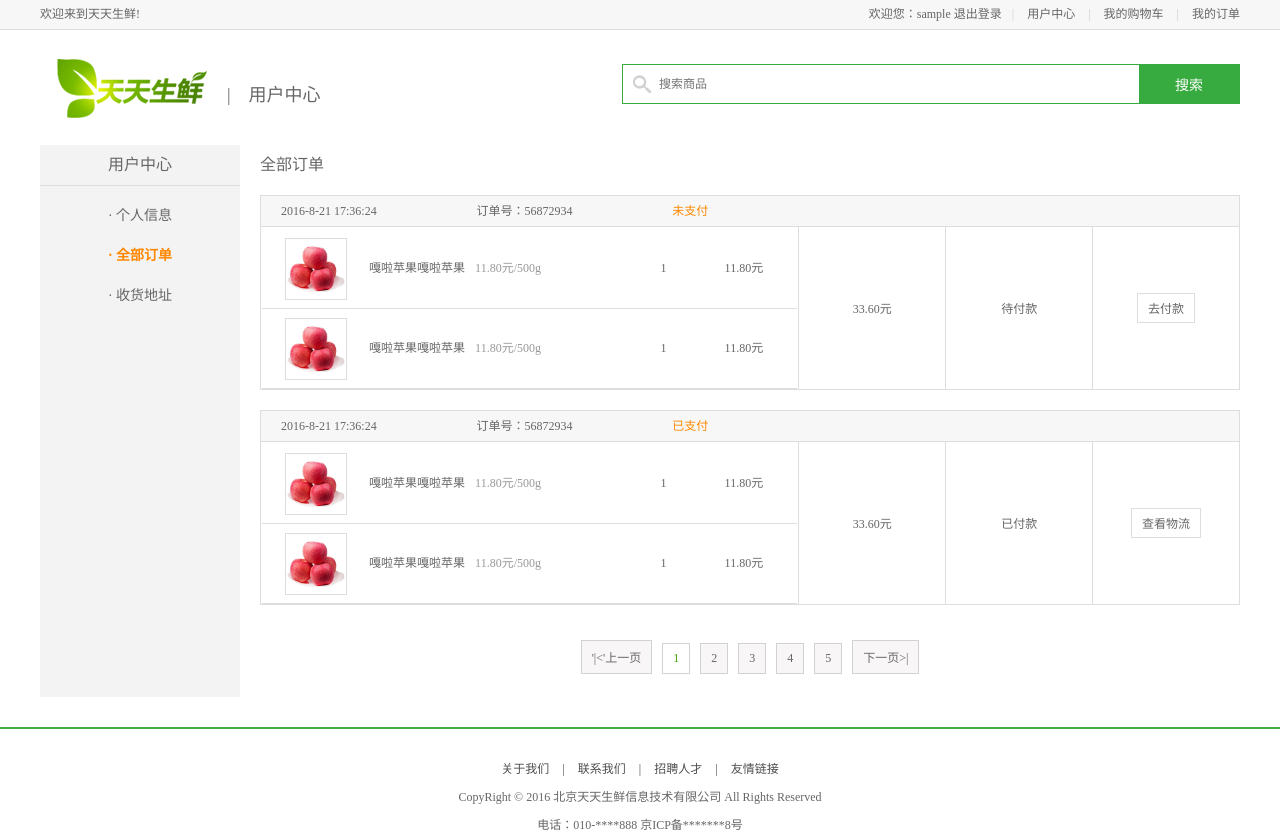
After one commit to Alovelyfish/ttsx, a Django app: page /user/order in a window 1280 px wide. The commit adds this page. Run offline with Django 3.2, Linux system fonts and the light colour scheme; the visitor is signed in with stand-in values (Sample User, id 1); parts of the project's set-up code (start-up, migrations or seed data) failed here and were passed over.

Commit message:
信息修改及新增

```diff
--- a/apps/user/urls.py
+++ b/apps/user/urls.py
@@ -2,11 +2,15 @@
 from apps.user import views
 from django.urls import path
 from django.conf.urls import url
-from apps.user.views import RegisterView, ActiveView, LoginView
+from apps.user.views import RegisterView, ActiveView, LoginView, UserInfoView, UserOrderView, UserAddressView, LogoutView
 
 urlpatterns = [
     # url(r'^register$', view=views.register, name='register'),
     path(r'register', RegisterView.as_view(), name='register'),
     url(r'active/(?P<token>.*)', ActiveView.as_view(), name='active'),
-    path(r'login', LoginView.as_view(), name='login')
+    path(r'login', LoginView.as_view(), name='login'),
+    path(r'logout', LogoutView.as_view(), name='logout'),
+    url(r'^info$', UserInfoView.as_view(), name='info'),
+    url(r'^order$', UserOrderView.as_view(), name='order'),
+    url(r'^address$', UserAddressView.as_view(), name='address')
 ]
--- a/apps/user/views.py
+++ b/apps/user/views.py
@@ -1,16 +1,19 @@
 import re
 
 from django.conf import settings
-from django.contrib.auth import authenticate, login
+from django.contrib.auth import authenticate, login, logout
+from django.contrib.auth.decorators import login_required
+from django.contrib.auth.mixins import LoginRequiredMixin
 from django.core.mail import send_mail
 from django.http import HttpResponse
 from django.shortcuts import render, redirect
 from django.urls import reverse
+from django.utils.decorators import method_decorator
 from django.views.generic import View
 from itsdangerous import SignatureExpired
 from itsdangerous import TimedJSONWebSignatureSerializer as Serializer
 
-from apps.user.models import User
+from apps.user.models import User, Address
 
 # from celery_tasks.tasks import send_register_active_mail
 
@@ -166,7 +169,9 @@ class LoginView(View):
             if user.is_active:
                 # 记录状态
                 login(request=request, user=user)
-                response = redirect(reverse('goods:index'))
+                next_url = request.GET.get('next', reverse('goods:index'))
+                response = redirect(next_url)
+
                 remember = request.POST.get('remember')
                 if remember == 'on':
                     response.set_cookie('username', user_name, max_age=7 * 24)
@@ -177,3 +182,79 @@ class LoginView(View):
                 return render(request, 'login.html', {'errmsg': '用户未激活'})
         else:
             return render(request, 'login.html', {'errmsg': '用户名或密码错误'})
+
+
+class LogoutView(View):
+    def get(self, request):
+        logout(request=request)
+        return redirect(reverse('user:login'))
+
+
+# /user
+# /user
+
+class UserInfoView(View):
+    @method_decorator(login_required(login_url='/user/login'))
+    def get(self, request):
+        # request.user.is_authenticated
+        user = request.user
+        try:
+            address1 = Address.objects.get(user=user)
+        # TODO 查找关于抛出异常类型问题
+        except Address.DoesNotExist:
+            address1 = None
+        return render(request=request, template_name='user_center_info.html',
+                      context={'page': 'user', 'address1': address1})
+
+
+# /user/
+
+class UserOrderView(LoginRequiredMixin, View):
+    login_url = '/user/order'
+
+    def get(self, request):
+        return render(request=request, template_name='user_center_order.html', context={'page': 'order'})
+
+
+# /user/
+
+class UserAddressView(LoginRequiredMixin, View):
+    login_url = '/user/address'
+
+    def get(self, request):
+        user = request.user
+        try:
+            address = Address.objects.get(user=user, is_default=True)
+        except Address.DoesNotExist:
+            address = None
+
+        return render(request=request, template_name='user_center_site.html',
+                      context={'page': 'address', 'address': address})
+
+    def post(self, request):
+        # 获取前台数据
+        receiver = request.POST.get("receiver")
+        addr = request.POST.get("addr")
+        zip_code = request.POST.get("zip_code")
+        tel = request.POST.get("tel")
+        # 前台数据校验
+        if not all([receiver, addr, zip_code, tel]):
+            return render(request, 'user_center_site.html', {'errmsg': '地址信息存在未填数据，请填写完整数据'})
+        # 写入数据库
+        if not re.match(r'^1[3|4|5|7|8][0-9]{9}$', tel):
+            return render(request, 'user_center_site.html', {'errmsg': '手机格式非法'})
+        # 校验地址是否存在默认
+        user = request.user
+        try:
+            address = Address.objects.get(user=user, is_default=True)
+        except Address.DoesNotExist:
+            address = None
+        if address is not None:
+            is_default = False
+        else:
+            is_default = True
+
+        Address.objects.create(user=user, receiver=receiver, addr=addr, zip_code=zip_code,
+                               phone=tel, is_default=is_default)
+
+        return redirect(reverse('user:address'))
--- a/static/user_center_info.html
+++ b/static/user_center_info.html
@@ -11,6 +11,7 @@
 		<div class="header">
 			<div class="welcome fl">欢迎来到天天生鲜!</div>
 			<div class="fr">
+
 				<div class="login_info fl">
 					欢迎您：<em>张 山</em>
 				</div>
--- a/templates/base.html
+++ b/templates/base.html
@@ -21,21 +21,25 @@
 		<div class="header">
 			<div class="welcome fl">欢迎来到天天生鲜!</div>
 			<div class="fr">
-				<div class="login_info fl">
-					欢迎您：<em>张 山</em>
+                {% if user.is_authenticated %}
+				<div class="login_btn fl">
+					欢迎您：<em>{{ user.username }}</em>
+                    <a href="{% url 'user:logout' %}">退出登录</a>
 				</div>
+                {% else %}
 				<div class="login_btn fl">
-					<a href="login.html">登录</a>
+					<a href="{% url 'user:login' %}">登录</a>
 					<span>|</span>
-					<a href="register.html">注册</a>
+					<a href="{% url 'user:register' %}">注册</a>
 				</div>
+                {% endif %}
 				<div class="user_link fl">
 					<span>|</span>
-					<a href="user_center_info.html">用户中心</a>
+					<a href="{% url 'user:info' %}">用户中心</a>
 					<span>|</span>
 					<a href="cart.html">我的购物车</a>
 					<span>|</span>
-					<a href="user_center_order.html">我的订单</a>
+					<a href="{% url 'user:order' %}">我的订单</a>
 				</div>
 			</div>
 		</div>
--- a/templates/base_user_center.html
+++ b/templates/base_user_center.html
@@ -6,12 +6,13 @@
         <div class="left_menu_con clearfix">
             <h3>用户中心</h3>
             <ul>
-                <li><a href="user_center_info.html">· 个人信息</a></li>
-                <li><a href="user_center_order.html" class="active">· 全部订单</a></li>
-                <li><a href="user_center_site.html">· 收货地址</a></li>
+                <li><a href="{% url 'user:info' %}" {% if 'user' == page %} class="active" {% endif %} >· 个人信息</a></li>
+                <li><a href="{% url 'user:order' %}" {% if 'order' == page %} class="active" {% endif %}>· 全部订单</a></li>
+                <li><a href="{% url 'user:address' %}" {% if 'address' == page %} class="active" {% endif %}>· 收货地址</a></li>
             </ul>
         </div>
+        {# 右边框#}
+        {% block right_content %}{% endblock right_content %}
     </div>
-{# 右边框#}
-    {% block right_content %}{% endblock right_content %}
+
 {% endblock body %}
--- /dev/null
+++ b/templates/user_center_order.html
@@ -0,0 +1,75 @@
+{% extends 'base_user_center.html' %}
+{% load static %}
+{% block right_content %}
+		<div class="right_content clearfix">
+				<h3 class="common_title2">全部订单</h3>
+				<ul class="order_list_th w978 clearfix">
+					<li class="col01">2016-8-21 17:36:24</li>
+					<li class="col02">订单号：56872934</li>
+					<li class="col02 stress">未支付</li>
+				</ul>
+
+				<table class="order_list_table w980">
+					<tbody>
+						<tr>
+							<td width="55%">
+								<ul class="order_goods_list clearfix">
+									<li class="col01"><img src="{% static 'images/goods02.jpg' %}"></li>
+									<li class="col02">嘎啦苹果嘎啦苹果<em>11.80元/500g</em></li>
+									<li class="col03">1</li>
+									<li class="col04">11.80元</li>
+								</ul>
+								<ul class="order_goods_list clearfix">
+									<li class="col01"><img src="{% static 'images/goods02.jpg' %}"></li>
+									<li class="col02">嘎啦苹果嘎啦苹果<em>11.80元/500g</em></li>
+									<li class="col03">1</li>
+									<li class="col04">11.80元</li>
+								</ul>
+							</td>
+							<td width="15%">33.60元</td>
+							<td width="15%">待付款</td>
+							<td width="15%"><a href="#" class="oper_btn">去付款</a></td>
+						</tr>
+					</tbody>
+				</table>
+
+				<ul class="order_list_th w978 clearfix">
+					<li class="col01">2016-8-21 17:36:24</li>
+					<li class="col02">订单号：56872934</li>
+					<li class="col02 stress">已支付</li>
+				</ul>
+				<table class="order_list_table w980">
+					<tbody>
+						<tr>
+							<td width="55%">
+								<ul class="order_goods_list clearfix">
+									<li class="col01"><img src="{% static 'images/goods02.jpg' %}"></li>
+									<li class="col02">嘎啦苹果嘎啦苹果<em>11.80元/500g</em></li>
+									<li class="col03">1</li>
+									<li class="col04">11.80元</li>
+								</ul>
+								<ul class="order_goods_list clearfix">
+									<li class="col01"><img src="{% static 'images/goods02.jpg' %}"></li>
+									<li class="col02">嘎啦苹果嘎啦苹果<em>11.80元/500g</em></li>
+									<li class="col03">1</li>
+									<li class="col04">11.80元</li>
+								</ul>
+							</td>
+							<td width="15%">33.60元</td>
+							<td width="15%">已付款</td>
+							<td width="15%"><a href="#" class="oper_btn">查看物流</a></td>
+						</tr>
+					</tbody>
+				</table>
+
+				<div class="pagenation">
+					<a href="#">'|<'上一页</a>
+					<a href="#" class="active">1</a>
+					<a href="#">2</a>
+					<a href="#">3</a>
+					<a href="#">4</a>
+					<a href="#">5</a>
+					<a href="#">下一页>|</a>
+				</div>
+		</div>
+{% endblock right_content %}
```
Also changed, not shown: templates/user_center_info.html (added, +77 -0 lines), templates/user_center_site.html (added, +41 -0 lines).
